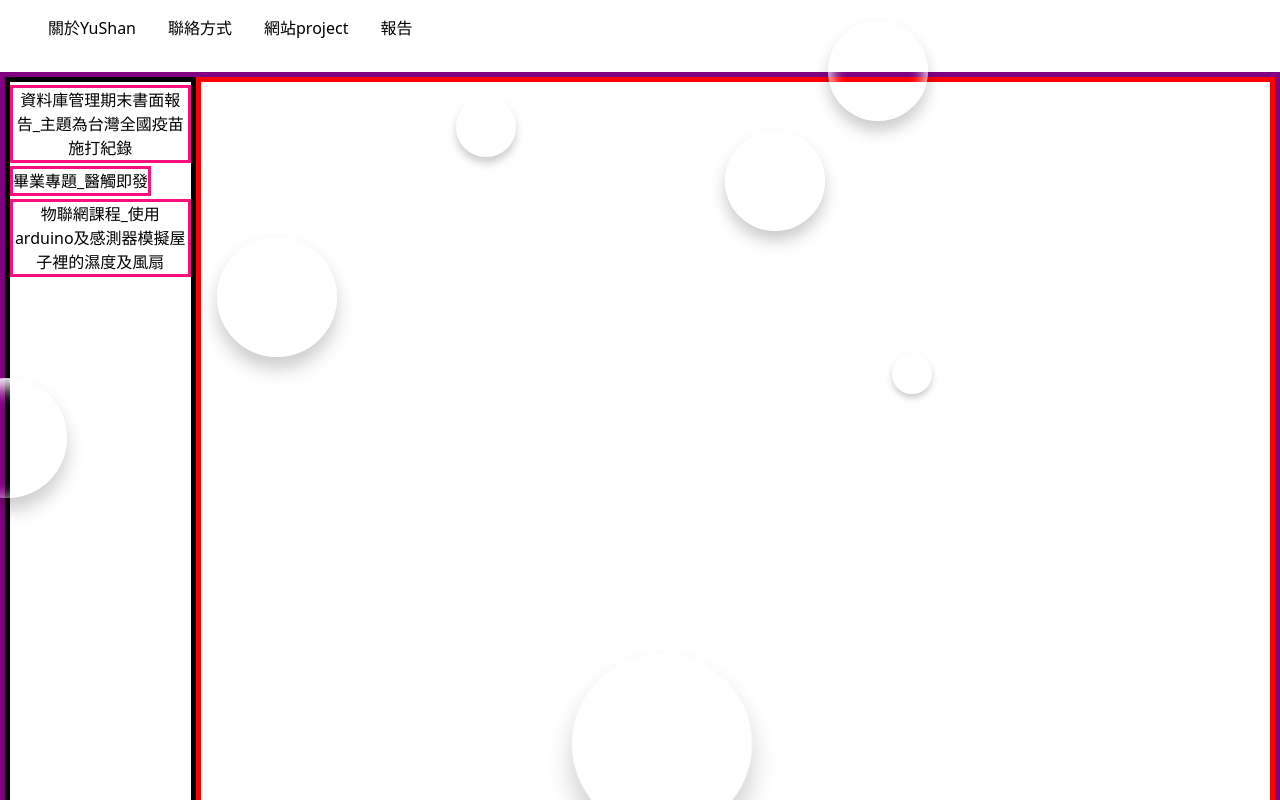
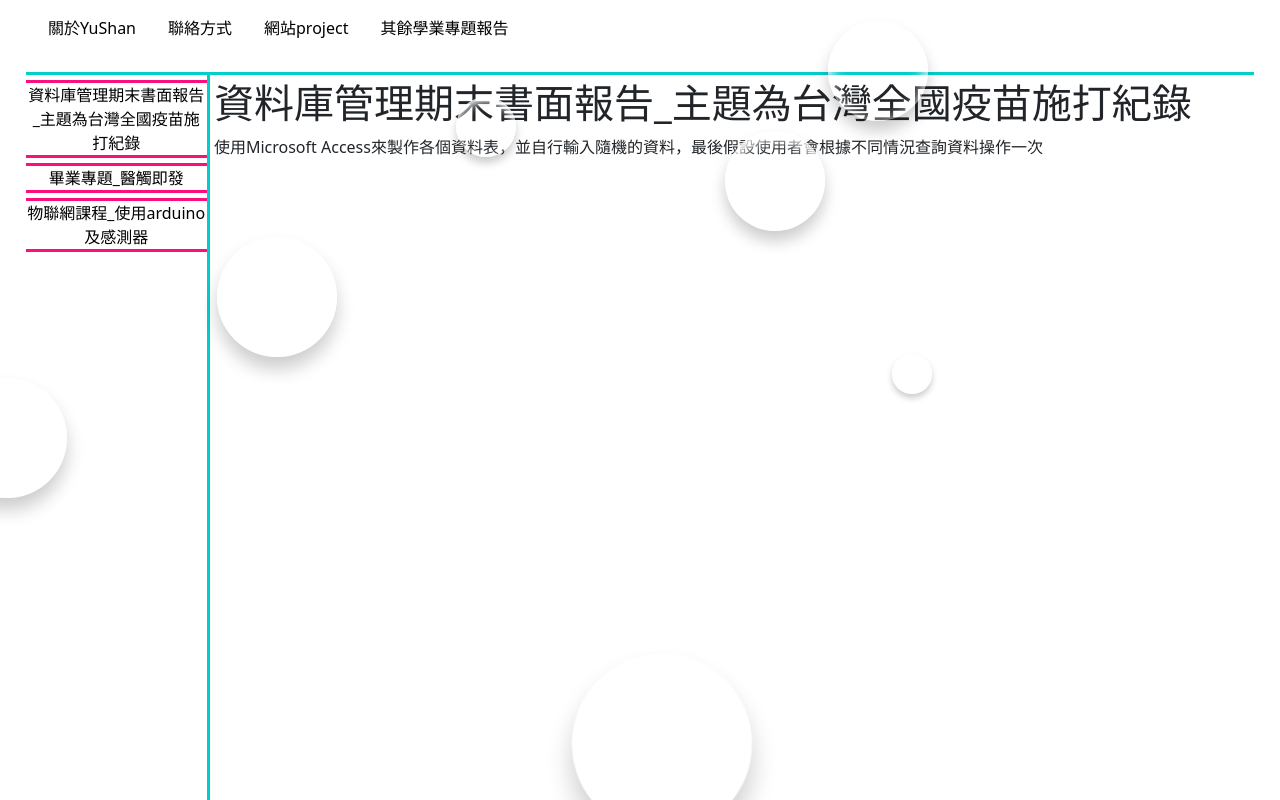
Before and after one commit to bettysally3337/myPortfolio, a plain HTML site: page presentation.html in a window 1280 px wide. Both pictures are taken after a click on the button "資料庫管理期末書面報告_主題為台灣全國疫苗施打紀錄". Shown: the top 800 px of the page. Drawn offline with nearby package versions, Linux system fonts and the light colour scheme.

Commit message:
Update presentation description and navbar

```diff
--- a/app.js
+++ b/app.js
@@ -14,12 +14,12 @@ buttons.addEventListener("click", (e) => {
   console.log(e.target.id);
   if (e.target.id == "presentation1") {
     embedDiv.innerHTML =
-      '<embed src="./presentation/資料庫管理期末書面報告_主題為台灣全國疫苗施打紀錄.pdf" type="">';
+      '<h1>資料庫管理期末書面報告_主題為台灣全國疫苗施打紀錄</h1><div>使用Microsoft Access來製作各個資料表，並自行輸入隨機的資料，最後假設使用者會根據不同情況查詢資料操作一次</div><embed src="./presentation/資料庫管理期末書面報告_主題為台灣全國疫苗施打紀錄.pdf" type="">';
   } else if (e.target.id == "presentation2") {
     embedDiv.innerHTML =
-      '<embed src="./presentation/醫觸即發_專題展覽報告.pdf" type="">';
+      '<h1>畢業專題報告</h1><div>專題內容是使用Google訓練好的自然語言模型BERT，找到醫學文獻中的醫學專業詞彙後，再使用那些醫學專業詞彙詢問該篇醫學文獻中的研究新發現。我的工作內容包含最初想出不同形式的問題，詢問BERT提取的研究發現並計算正確率，以及使用python讓其自動去國家研究院的樂詞網查詢，BERT提取出來的詞彙是否為醫學專業詞彙。</div><embed src="./presentation/醫觸即發_專題展覽報告.pdf" type="">';
   } else if (e.target.id == "presentation3") {
     embedDiv.innerHTML =
-      '<embed src="./presentation/物聯網第21組小專.pdf" type="">';
+      '<h1>物聯網課程期末報告</h1><div>使用Arduino及模擬器模擬屋子裡的濕度及風扇，到達溫度到達一定的高度時，電風扇會開啟；反之溫度降到一定的溫度時，電風扇會關閉。而當感測器感測到一定的亮度時，會顯示為白天，電燈(燈泡)會關閉；同樣當顯示為晚上時，代表感測器感測的亮度較低，電燈(燈泡)會自動開啟。</div><embed src="./presentation/物聯網第21組小專.pdf" type="">';
   }
 });
--- a/portfoliostyles/style.scss
+++ b/portfoliostyles/style.scss
@@ -257,25 +257,28 @@ section.websites {
 //presentation.html
 
 section#show-presentation {
-  border: 5px solid purple;
   display: flex;
   height: 500vh;
-
+  margin: 0px 2vw;
+  border-top: 3px solid $themeColortiff1;
   div.presentation-buttons {
-    border: 5px solid black;
     width: 15%;
+    border-right: 3px solid $themeColortiff1;
     button {
       background-color: white;
-      margin-top: 3px;
-      border: 3px solid $themeColorpink1;
+      margin-top: 5px;
+      border: none;
+      border-top: 3px solid $themeColorpink1;
+      border-bottom: 3px solid $themeColorpink1;
+      width: 100%;
       &:hover {
-        background-color: #8cdfd6;
+        background-color: $themeColortiff2;
       }
     }
   }
 
   div.embed-div {
-    border: 5px solid red;
+    padding: 4px 4px;
     width: 85%;
     height: 100%;
     embed {
--- a/presentation.html
+++ b/presentation.html
@@ -20,7 +20,7 @@
         <li><a href="#">聯絡方式</a></li>
         <!-- 設定target="_blank"這樣就會在新的分頁開 -->
         <li><a href="./websites-project.html">網站project</a></li>
-        <li><a href="./presentation.html">報告</a></li>
+        <li><a href="#">其餘學業專題報告</a></li>
       </ul>
     </nav>
     <main>
@@ -44,9 +44,7 @@
             資料庫管理期末書面報告_主題為台灣全國疫苗施打紀錄
           </button>
           <button id="presentation2">畢業專題_醫觸即發</button>
-          <button id="presentation3">
-            物聯網課程_使用arduino及感測器模擬屋子裡的濕度及風扇
-          </button>
+          <button id="presentation3">物聯網課程_使用arduino及感測器</button>
         </div>
         <div class="embed-div">
           <h1>資料庫管理期末書面報告_主題為台灣全國疫苗施打紀錄</h1>
```
Also changed, not shown: contact.html (+1 -0 lines), index.html (+1 -1 lines), websites-project.html (+1 -0 lines), portfoliostyles/style.css, 1 other file.
